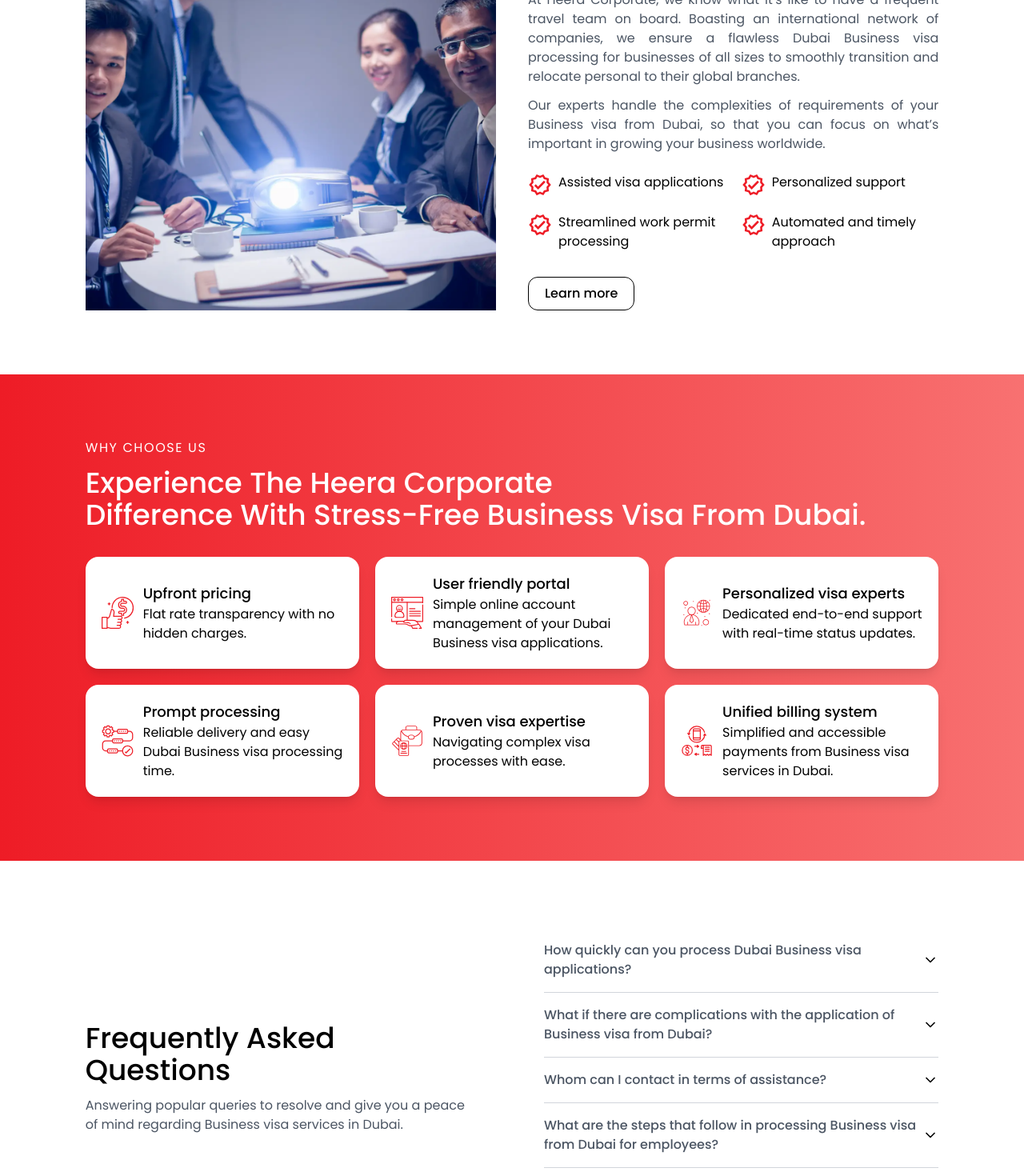
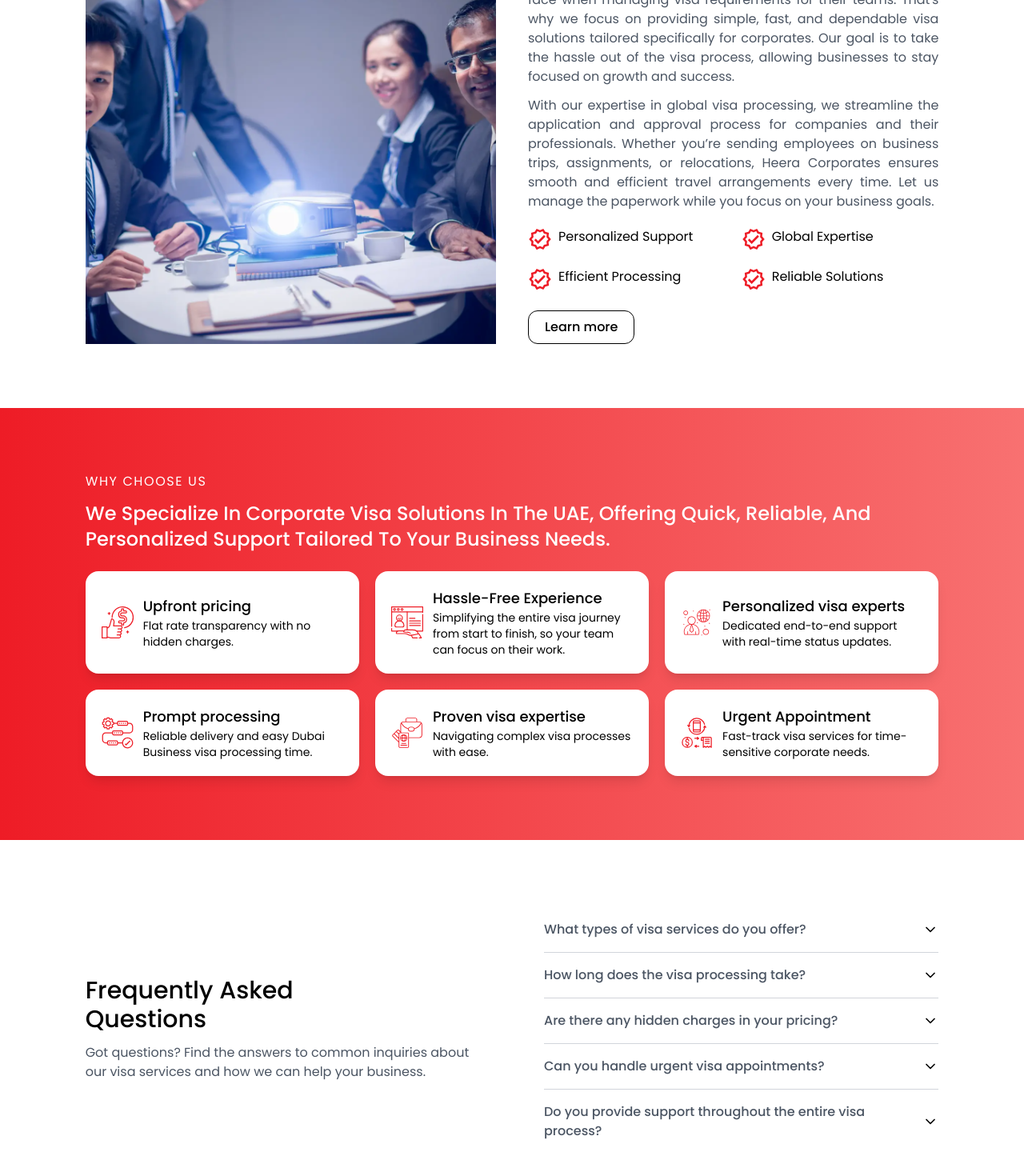
Before and after one commit to rashid-090/Heera-copra-website, a React (Vite) app: page / in a window 1280 px wide. Shown: the part 1060-2530 px from the top of the page at 80% size. Built offline with nearby package versions, Linux system fonts and the light colour scheme.

Commit message:
contents added

```diff
--- a/index.html
+++ b/index.html
@@ -2,7 +2,7 @@
 <html lang="en">
   <head>
     <meta charset="UTF-8" />
-    <link rel="icon" type="image/svg+xml" href="/logo-heera-fav.webp" />
+    <link rel="icon" type="image/svg+xml" href="./src/assets/logo-heera-fav.webp" />
     <meta name="viewport" content="width=device-width, initial-scale=1.0" />
     <title>Heera - Corporate</title>
   </head>
--- a/src/assets/index.js
+++ b/src/assets/index.js
@@ -1,6 +1,6 @@
 import Logowhite from './images/logo/logo-heera-white.webp'
 import Logoblack from './images/logo/logo-heera-black.webp';
-import LogoFav from '../../public/logo-heera-fav.webp'
+import LogoFav from './logo-heera-fav.webp'
 import bannerImg from './images/heera-bg.webp'
 
 import heeraAbt from './images/heera-abt.webp'
--- a/src/components/Footer.jsx
+++ b/src/components/Footer.jsx
@@ -77,10 +77,7 @@
             <div>
                 <p className='text-xl font-medium'>Get in Touch</p>
                <div>
-                <p className='text-sm mt-2 xl:mt-5 mb-2'>Al Reem Tower, FAB Building -<br/>
-                  Office # 305, 3rd Floor -<br/>
-                  Corniche St - Al Majaz 1 - Al<br/>
-                  Majaz - Sharjah</p>
+                <p className='text-sm mt-2 xl:mt-5 mb-2'>Office, 305, Al Reem Tower,<br/> Al Majaz 1, Sharjah,<br/> United Arab Emirates.</p>
                 <div className='flex gap-3 items-center '>
                       <MdLocalPhone/>
                       <a href='tel:04 528 2118'>04 528 2118</a>
--- a/src/components/faq.jsx
+++ b/src/components/faq.jsx
@@ -3,25 +3,26 @@
 
 const faqData = [
   {
-    question:`How quickly can you process Dubai Business visa applications?`,
-    answer:`We prioritize fast, efficient processing, ensuring your employees can travel as scheduled. Regardless of country specific Business visa from Dubai regulations and processing time, our team backs your applications with punctual delivery`
+    question:`What types of visa services do you offer?`,
+    answer:`We offer Business, Meeting, Industrial Visit, and Tourist visas, tailored specifically for corporate professionals.`
   },
   {
-    question:`What if there are complications with the application of Business visa from Dubai?`,
-    answer:`Our team is stationed 24/7 for your personalized Dubai Business visa processing time comfort. Any enquiries, delays, challenges or needs are promptly addressed to make your journey hassle-free`
+    question:`How long does the visa processing take?`,
+    answer:`Processing times vary depending on the type of visa, but we prioritize fast and efficient processing to ensure timely approvals.`
   },
   {
-    question:`Whom can I contact in terms of assistance?`,
-    answer:`You will be assigned a dedicated Dubai Business visa specialist account manager who provides personalized support and regular updates regarding renewals, documentation and paperwork`
+    question:`Are there any hidden charges in your pricing?`,
+    answer:`No, we provide upfront pricing with a flat rate, ensuring full transparency and no hidden fees throughout the process.`
   },
   {
-    question:`What are the steps that follow in processing Business visa from Dubai for employees?`,
-    answer:`From gathering required documentation, submitting visa applications to following up with the appropriate authorities could never be your concern with our Business visa services in Dubai as your support. Leave the entire responsibility to us.`
+    question:`Can you handle urgent visa appointments?`,
+    answer:`Yes, we specialize in urgent visa appointment solutions, providing fast-track services for time-sensitive needs.`
   },
   {
-    question:`Is application processing of Business visa from Dubai to multiple countries in your service portfolio?`,
-    answer:`Absolutely, whether it’s one destination or several, our team of experts guides your Dubai Business visa processing journey from documentation to attestation.`
-  },
+    question:`Do you provide support throughout the entire visa process?`,
+    answer:`Yes! Our dedicated visa experts offer end-to-end support, keeping you updated with real-time status updates for a hassle-free experience.`
+  }
+
 ];
 
 const FAQAccordion = () => {
--- a/src/pages/Home.jsx
+++ b/src/pages/Home.jsx
@@ -19,8 +19,8 @@
         <div className='absolute bg-[#00000091] w-full h-full z-0'></div>
         <div className='w-11/12 xl:w-10/12 mx-auto pt-40 py-10  h-full z-10 relative grid grid-cols-1 gap-10 gap-x-10'>
            <div className='h-full w-full flex flex-col justify-center gap-3 xl:gap-5 xl:pt-14 xl:w-[60%]'>
-                <h1 className='text-3xl xl:text-5xl font-semibold xl:font-medium capitalize'>Business Visa from<br/> Dubai made simple</h1>
-                <p className='xl:pr-32 text-sm md:text-base font-light md:font-normal tracking-tight xl:text-justify'>Leveraging a global network of expertise, we ensure effortless relocations worldwide for thousands of corporations by simplifying your Business visa from Dubai processes for employees both individually and as a team.</p>
+                <h1 className='text-3xl xl:text-5xl font-semibold xl:font-medium capitalize'>Global Visa Simplified<br/> for Professionals.</h1>
+                <p className='xl:pr-32 text-sm md:text-base font-light md:font-normal tracking-tight xl:text-justify'>Visa processing can be time-consuming and stressful—we’re here to change that. Our streamlined services save your team valuable time and effort, making global travel hassle-free for professionals. Let us handle the hard work so you can focus on what matters most.</p>
                 <button className='border border-mainhvr text-white bg-mainhvr  duration-150 w-fit rounded-xl hover:text-white px-5 py-2 font-medium'>Get in Touch</button>
            </div>
 
@@ -33,28 +33,28 @@
             </div>
             <div className='flex flex-col gap-3'>
                 <p className='text-mainhvr  tracking-widest'>ABOUT US</p>
-                <h2 className='text-2xl sm:text-3xl xl:text-4xl font-medium capitalize'>Making corporate global mobility simple, fast, and reliable</h2>
-                <p className='text-gray-600 text-sm md:text-base  text-justify'>At Heera Corporate, we know what it’s like to have a frequent travel team on board. Boasting an international network of companies, we ensure a flawless Dubai Business visa processing for businesses of all sizes to smoothly transition and relocate personal to their global branches.</p>
-                <p className='text-gray-600 text-sm md:text-base  text-justify'>Our experts handle the complexities of requirements of your Business visa from Dubai, so that you can focus on what’s important in growing your business worldwide.</p>
-                <div className='grid grid-cols-1 md:grid-cols-2 gap-5 mt-3'>
+                <h2 className='text-xl sm:text-2xl font-medium capitalize'>Heera Corporates offers easy and reliable visa solutions designed specifically for businesses and their professionals.</h2>
+                <p className='text-gray-600 text-sm md:text-base  text-justify'>At Heera Corporates, we understand the challenges businesses face when managing visa requirements for their teams. That's why we focus on providing simple, fast, and dependable visa solutions tailored specifically for corporates. Our goal is to take the hassle out of the visa process, allowing businesses to stay focused on growth and success.</p>
+                <p className='text-gray-600 text-sm md:text-base  text-justify'>With our expertise in global visa processing, we streamline the application and approval process for companies and their professionals. Whether you’re sending employees on business trips, assignments, or relocations, Heera Corporates ensures smooth and efficient travel arrangements every time. Let us manage the paperwork while you focus on your business goals.</p>
+                <div className='grid grid-cols-1 md:grid-cols-2 gap-5 mt-2'>
                     <div className='flex gap-2 items-start'>
                         <div><MdOutlineVerified className='text-2xl md:text-3xl text-mainhvr'/></div>
-                        <p className='text-sm md:text-base'>Assisted visa applications</p>
+                        <p className='text-sm md:text-base'>Personalized Support</p>
                     </div>
                     <div className='flex gap-2 items-start'>
                         <div><MdOutlineVerified className='text-2xl md:text-3xl text-mainhvr'/></div>
-                        <p className='text-sm md:text-base'>Personalized support</p>
+                        <p className='text-sm md:text-base'>Global Expertise</p>
                     </div>
                     <div className='flex gap-2 items-start'>
                         <div><MdOutlineVerified className='text-2xl md:text-3xl text-mainhvr'/></div>
-                        <p className='text-sm md:text-base'>Streamlined work permit processing</p>
+                        <p className='text-sm md:text-base'>Efficient Processing</p>
                     </div>
                     <div className='flex gap-2 items-start'>
                         <div><MdOutlineVerified className='text-2xl md:text-3xl text-mainhvr'/></div>
-                        <p className='text-sm md:text-base'>Automated and timely approach</p>
+                        <p className='text-sm md:text-base'>Reliable Solutions</p>
                     </div>
                 </div>
-                <button className='mt-5 border border-black hover:border-mainhvr text-black hover:bg-mainhvr  duration-150 w-fit hover:text-white px-5 rounded-xl py-2  font-medium'>Learn more</button>
+                <button className='mt-3 border border-black hover:border-mainhvr text-black hover:bg-mainhvr  duration-150 w-fit hover:text-white px-5 rounded-xl py-2  font-medium'>Learn more</button>
 
             </div>
         </div>
@@ -63,48 +63,48 @@
         <div className='w-11/12 xl:w-10/12 mx-auto py-10 xl:py-20 grid grid-cols-1 gap-10 gap-x-10'>
             <div className='flex flex-col  gap-3 '>
                 <p className=' tracking-widest'>WHY CHOOSE US</p>
-                <h2 className='text-2xl sm:text-3xl xl:text-4xl font-medium capitalize'>Experience the Heera Corporate<br className='hidden md:block'/> difference with stress-free Business visa from Dubai.</h2>
-                <div className='hidden md:grid grid-cols-1 md:grid-cols-2 xl:grid-cols-3 gap-3 md:gap-5 mt-5'>
+                <h2 className='text-xl sm:text-2xl font-medium capitalize'>We specialize in corporate visa solutions in the UAE, offering quick, reliable, and personalized support tailored to your business needs.</h2>
+                <div className='hidden md:grid grid-cols-1 md:grid-cols-2 xl:grid-cols-3 gap-3 md:gap-5 mt-3'>
                     <div className='bg-white text-black p-5 rounded-2xl shadow-lg duration-150 hover:shadow-2xl flex items-center gap-3'>
                         <img className='h-10 w-10 object-cover' src={pricing} alt="" />
                         <div>
                             <p className='text-base xl:text-lg font-medium '>Upfront pricing</p>
-                            <p className=''> Flat rate transparency with no hidden charges.</p>
+                            <p className='text-sm'> Flat rate transparency with no hidden charges.</p>
                         </div>
                     </div>
                     <div className='bg-white text-black p-5 rounded-2xl shadow-lg duration-150 hover:shadow-2xl flex items-center gap-3'>
                         <img className='h-10 w-10 object-cover' src={portal} alt="" />
                         <div>
-                            <p className='text-base xl:text-lg font-medium '> User friendly portal</p>
-                            <p className=''> Simple online account management of your Dubai Business visa applications.</p>
+                            <p className='text-base xl:text-lg font-medium '>Hassle-Free Experience</p>
+                            <p className='text-sm'>Simplifying the entire visa journey from start to finish, so your team can focus on their work.</p>
                         </div>
                     </div>
                     <div className='bg-white text-black p-5 rounded-2xl shadow-lg duration-150 hover:shadow-2xl flex items-center gap-3'>
                         <img className='h-10 w-10 object-cover' src={experts} alt="" />
                         <div>
-                            <p className='text-base xl:text-lg font-medium '> Personalized visa experts</p>
-                            <p className=''> Dedicated end-to-end support with real-time status updates.</p>
+                            <p className='text-base xl:text-lg font-medium '>Personalized visa experts</p>
+                            <p className='text-sm'>Dedicated end-to-end support with real-time status updates.</p>
                         </div>
                     </div>
                     <div className='bg-white text-black p-5 rounded-2xl shadow-lg duration-150 hover:shadow-2xl flex items-center gap-3'>
                         <img className='h-10 w-10 object-cover' src={Prompt} alt="" />
                        <div>
                             <p className='text-base xl:text-lg font-medium '> Prompt processing</p>
-                            <p className=''> Reliable delivery and easy Dubai Business visa processing time.</p>
+                            <p className='text-sm'> Reliable delivery and easy Dubai Business visa processing time.</p>
                        </div>
                     </div>
                     <div className='bg-white text-black p-5 rounded-2xl shadow-lg duration-150 hover:shadow-2xl flex items-center gap-3'>
                         <img className='h-10 w-10 object-cover' src={visaexpertise} alt="" />
                        <div>
                              <p className='text-base xl:text-lg font-medium '> Proven visa expertise</p>
-                            <p className=''> Navigating complex visa processes with ease.</p>
+                            <p className='text-sm'> Navigating complex visa processes with ease.</p>
                        </div>
                     </div>
                     <div className='bg-white text-black p-5 rounded-2xl shadow-lg duration-150 hover:shadow-2xl flex items-center gap-3'>
                         <img className='h-10 w-10 object-cover' src={billingsystem} alt="" />
                         <div>
-                            <p className='text-base xl:text-lg font-medium '> Unified billing system</p>
-                            <p className=''> Simplified and accessible payments from Business visa services in Dubai.</p>
+                            <p className='text-base xl:text-lg font-medium '>Urgent Appointment</p>
+                            <p className='text-sm'>Fast-track visa services for time-sensitive corporate needs.</p>
                         </div>
                     </div>
 
@@ -115,14 +115,14 @@
                         <img className='h-10 w-10 object-cover' src={pricing} alt="" />
                         <div>
                             <p className='text-sm xl:text-lg font-medium '>Upfront pricing</p>
-                            <p className='text-xs md:text-sm'> Flat rate transparency with no hidden charges.</p>
+                            <p className='text-xs md:text-sm'>Flat rate transparency with no hidden charges.</p>
                         </div>
                     </div>
                     <div className='bg-white text-black p-5 rounded-2xl shadow-lg duration-150 hover:shadow-2xl flex items-center gap-3 mr-3'>
                         <img className='h-10 w-10 object-cover' src={portal} alt="" />
                         <div>
-                            <p className='text-sm xl:text-lg font-medium '> User friendly portal</p>
-                            <p className='text-xs md:text-sm'> Simple online account management of your Dubai Business visa applications.</p>
+                            <p className='text-sm xl:text-lg font-medium '>Hassle-Free Experience</p>
+                            <p className='text-xs md:text-sm'>Simplifying the entire visa journey from start to finish, so your team can focus on their work.</p>
                         </div>
                     </div>
 
@@ -133,14 +133,14 @@
                         <img className='h-10 w-10 object-cover' src={experts} alt="" />
                         <div>
                             <p className='text-sm xl:text-lg font-medium '> Personalized visa experts</p>
-                            <p className='text-xs md:text-sm'> Dedicated end-to-end support with real-time status updates.</p>
+                            <p className='text-xs md:text-sm'>Dedicated end-to-end support with real-time status updates.</p>
                         </div>
                     </div>
                     <div className='bg-white text-black p-5 rounded-2xl shadow-lg duration-150 hover:shadow-2xl flex items-center gap-3 mr-3'>
                         <img className='h-10 w-10 object-cover' src={Prompt} alt="" />
                        <div>
                             <p className='text-sm xl:text-lg font-medium '> Prompt processing</p>
-                            <p className='text-xs md:text-sm'> Reliable delivery and easy Dubai Business visa processing time.</p>
+                            <p className='text-xs md:text-sm'>Reliable delivery and easy Dubai Business visa processing time.</p>
                        </div>
                     </div>
 
@@ -151,14 +151,14 @@
                         <img className='h-10 w-10 object-cover' src={visaexpertise} alt="" />
                        <div>
                              <p className='text-sm xl:text-lg font-medium '> Proven visa expertise</p>
-                            <p className='text-xs md:text-sm'> Navigating complex visa processes with ease.</p>
+                            <p className='text-xs md:text-sm'>Navigating complex visa processes with ease.</p>
                        </div>
                     </div>
                     <div className='bg-white text-black p-5 rounded-2xl shadow-lg duration-150 hover:shadow-2xl flex items-center gap-3 mr-3'>
                         <img className='h-10 w-10 object-cover' src={billingsystem} alt="" />
                         <div>
-                            <p className='text-sm xl:text-lg font-medium '> Unified billing system</p>
-                            <p className='text-xs md:text-sm'> Simplified and accessible payments from Business visa services in Dubai.</p>
+                            <p className='text-sm xl:text-lg font-medium '>Urgent Appointment</p>
+                            <p className='text-xs md:text-sm'>Fast-track visa services for time-sensitive corporate needs.</p>
                         </div>
                     </div>
                     </Marquee>
@@ -171,8 +171,8 @@
     <section className=''>
         <div className='w-11/12 xl:w-10/12 mx-auto py-10 xl:py-20 grid grid-cols-1 xl:grid-cols-2 gap-5 gap-x-20'>
            <div className='h-full flex flex-col gap-3 justify-center'>
-                <h2 className='text-2xl sm:text-3xl xl:text-4xl font-medium capitalize'>Frequently Asked<br/> Questions</h2>
-                <p className='text-gray-600 text-sm md:text-base'>Answering popular queries to resolve and give you a peace of mind regarding Business visa services in Dubai.</p>
+                <h2 className='text-xl sm:text-3xl font-medium capitalize'>Frequently Asked<br/> Questions</h2>
+                <p className='text-gray-600 text-sm md:text-base'>Got questions? Find the answers to common inquiries about our visa services and how we can help your business.</p>
            </div>
             <div className=''>
                 <Faq/>
@@ -183,14 +183,14 @@
         {/* <img className='absolute -translate-y-[50%] top-[50%] right-0 z-0 h-80 opacity-25' src={LogoFav} alt="" /> */}
         <img className='absolute -translate-y-[50%] top-[50%] left-0 z-0 h-80 opacity-20' src={LogoFav} alt="" />
         <div className='w-11/12 z-10 relative xl:w-10/12 mx-auto py-10 xl:py-20 flex flex-col gap-3 justify-center items-center text-center'>
-                <h2 className='text-4xl xl:text-7xl font-medium capitalize'>Experience the Heera Corporate Difference.</h2>
-                <p className='xl:w-[60%] text-sm md:text-base'>Ready to simplify your global mobility? Contact Heera Corporate today for a free consultation. Our team of experts is available to answer your questions and guide you through the process of obtaining a Business Visa from Dubai.</p>
+                <h2 className='text-4xl xl:text-7xl font-medium capitalize'>Experience the Heera Corporate Difference</h2>
+                <p className='xl:w-[60%] text-sm md:text-base'>Imagine a visa service that understands your business needs and respects your time. At Heera Corporates, we’ve redefined the visa experience by offering tailored solutions with unmatched efficiency. Whether it’s securing urgent appointments or ensuring seamless processing, our focus is on delivering results that keep your professionals on track and your business moving forward. No hassles, no delays—just straightforward, hassle-free visa solutions.</p>
                 <button className='mt-5 border border-white  hover:bg-white  duration-150 w-fit hover:text-mainhvr px-5 rounded-xl py-2  font-medium capitalize'>apply visa now</button>
 
         </div>
     </section>
     <section>
-        <div className='w-11/12 xl:w-10/12 mx-auto py-10 xl:py-20 flex flex-col-reverse xl:flex-row gap-10 gap-x-10'>
+        <div className='w-11/12 xl:w-10/12 mx-auto py-10 xl:py-20 flex flex-col-reverse xl:flex-row-reverse gap-10 gap-x-10'>
             <div className='basis-1/2'>
                 <form className='flex flex-col gap-3 text-sm'>
                     <div className='grid grid-cols-1 md:grid-cols-2 gap-3'>
@@ -206,7 +206,7 @@
                 </form>
             </div>
             <div className='basis-1/2  flex flex-col gap-3 justify-center'>
-                <h2 className='text-2xl sm:text-3xl xl:text-4xl font-medium capitalize'>get your free<br/> consultation now</h2>
+                <h2 className='text-xl sm:text-3xl font-medium capitalize'>get your free<br/> consultation now</h2>
                 <p className='text-gray-600 text-sm md:text-base'>Fill out the form below, and our team will promptly<br className='hidden md:block'/> get in touch with you.</p>
             </div>
         </div>
```
Also changed, not shown: src/assets/logo-heera-fav.webp (renamed from public/logo-heera-fav.webp).
